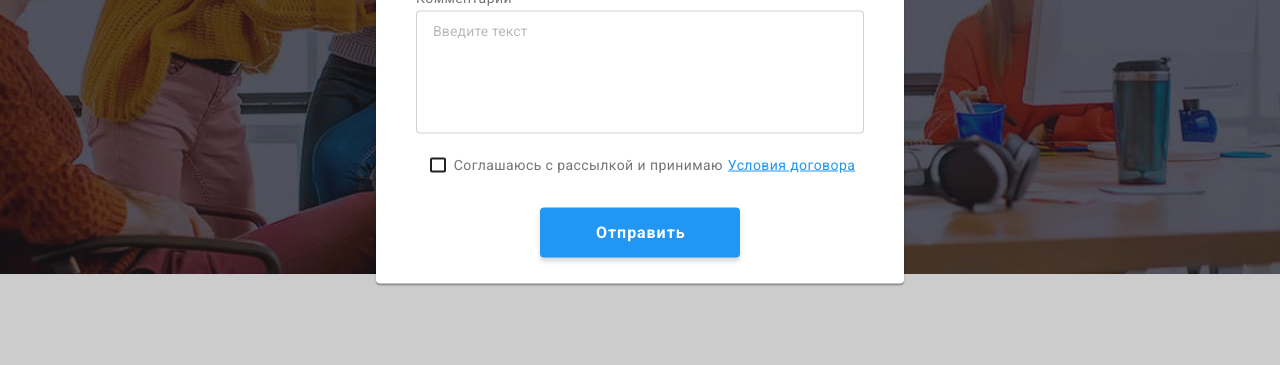
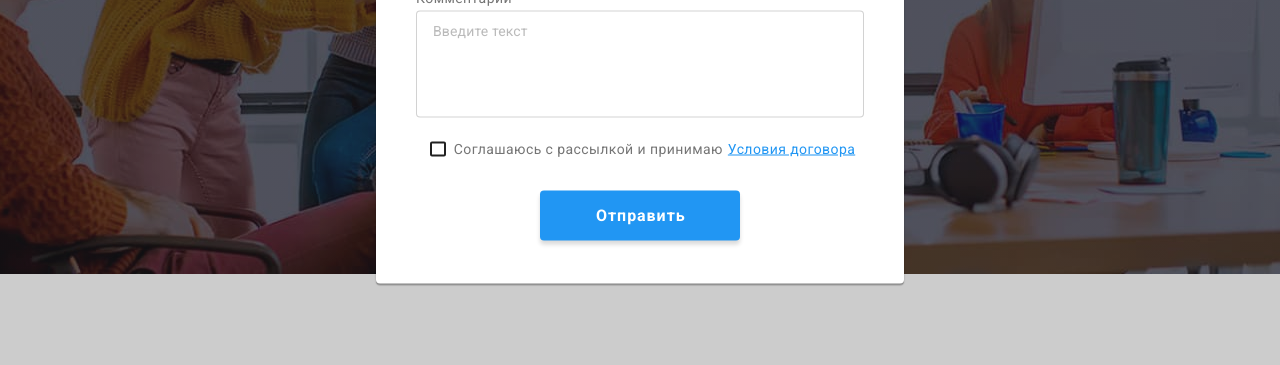
Before and after one commit to Maxim-Savchuk/goit-markup-hw-06, a plain HTML site: page index.html in a window 1280 px wide. Both pictures are taken after a click on the button "Заказать услугу". Shown: the part 407-772 px from the top of the page. Drawn offline with Linux system fonts and the light colour scheme.

Commit message:
fix-modal

```diff
--- a/css/styles.css
+++ b/css/styles.css
@@ -927,7 +927,6 @@ body {
 }
 
 .comment-area::placeholder {
-  max-height: 120px;
   font-size: 14px;
   line-height: 1.1;
   letter-spacing: 0.01em;
--- a/index.html
+++ b/index.html
@@ -423,7 +423,7 @@
 
                 <label class="form-label">
                     <span class="description-title">Комментарий</span>
-                    <textarea class="comment-area" name="comment" rows="6" placeholder="Введите текст"></textarea>
+                    <textarea class="comment-area" name="comment" rows="5" placeholder="Введите текст"></textarea>
                 </label>
 
                 <div class="policy">
```
